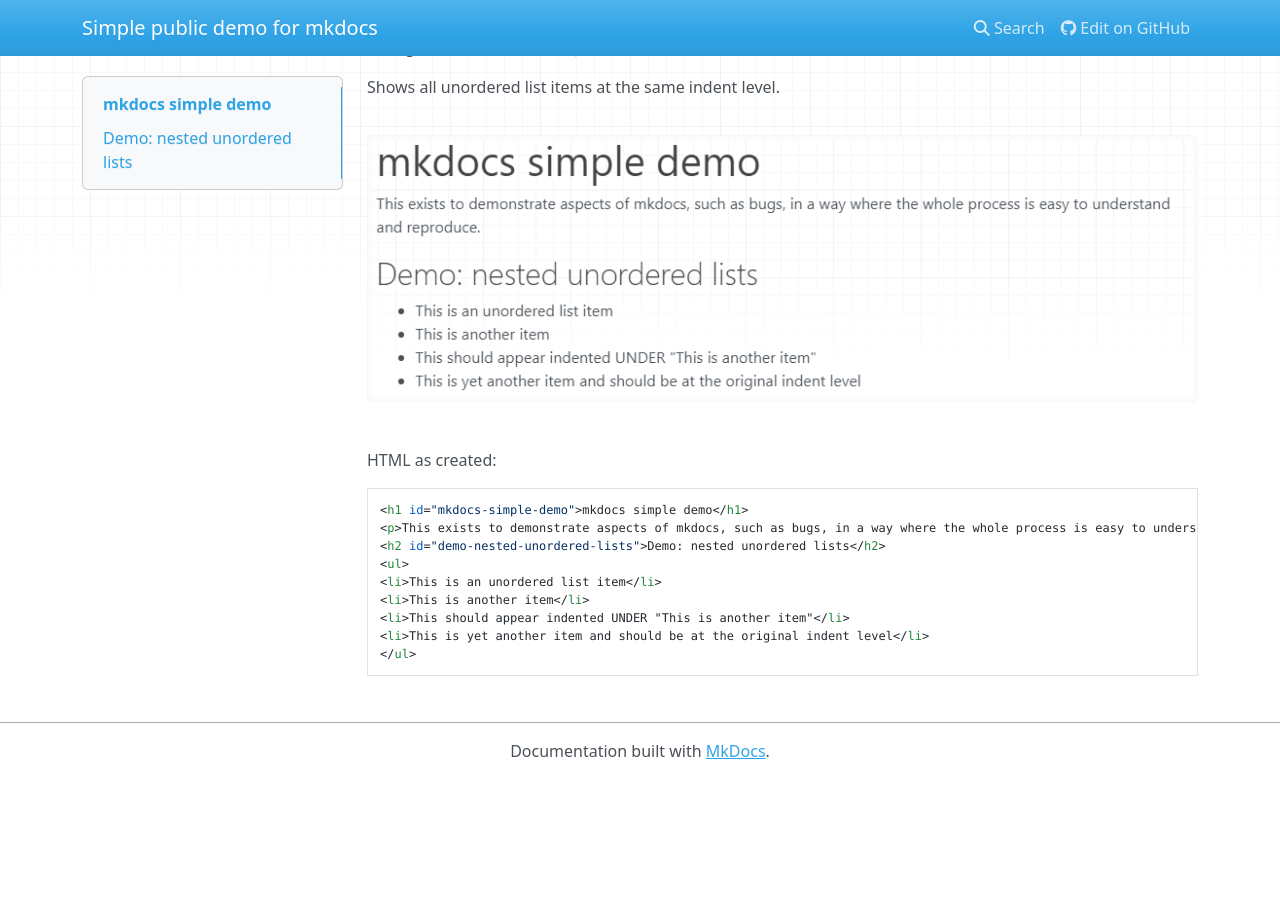
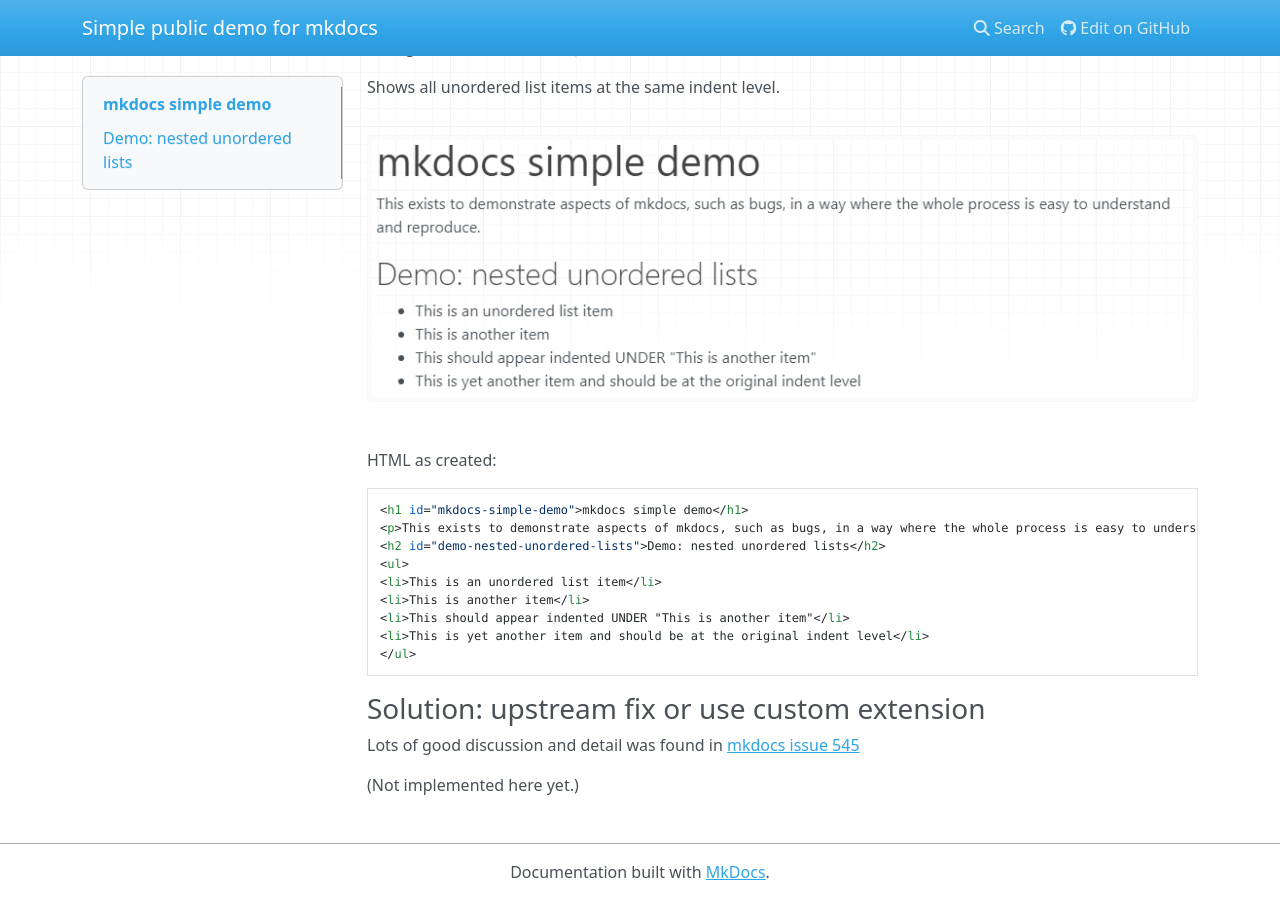
Before and after one commit to sbonds/mkdocs-simple-demo, an MkDocs documentation site: the page built from docs/index.md, in a window 1280 px wide and 900 px high, scrolled down 823 px. Built offline with MkDocs 1.6.1, drawn with Linux system fonts in a browser that asks for light colours; nearby versions of some CDN libraries; before the commit the page ends 1602 px from its top, so only the background shows below that.

Commit message:
Issue 545 has some suggested fixes

````diff
--- a/docs/index.md
+++ b/docs/index.md
@@ -36,3 +36,9 @@
 <li>This is yet another item and should be at the original indent level</li>
 </ul>
 ```
+
+### Solution: upstream fix or use custom extension
+
+Lots of good discussion and detail was found in [mkdocs issue 545](https://github.com/mkdocs/mkdocs/issues/545)
+
+(Not implemented here yet.)
````
